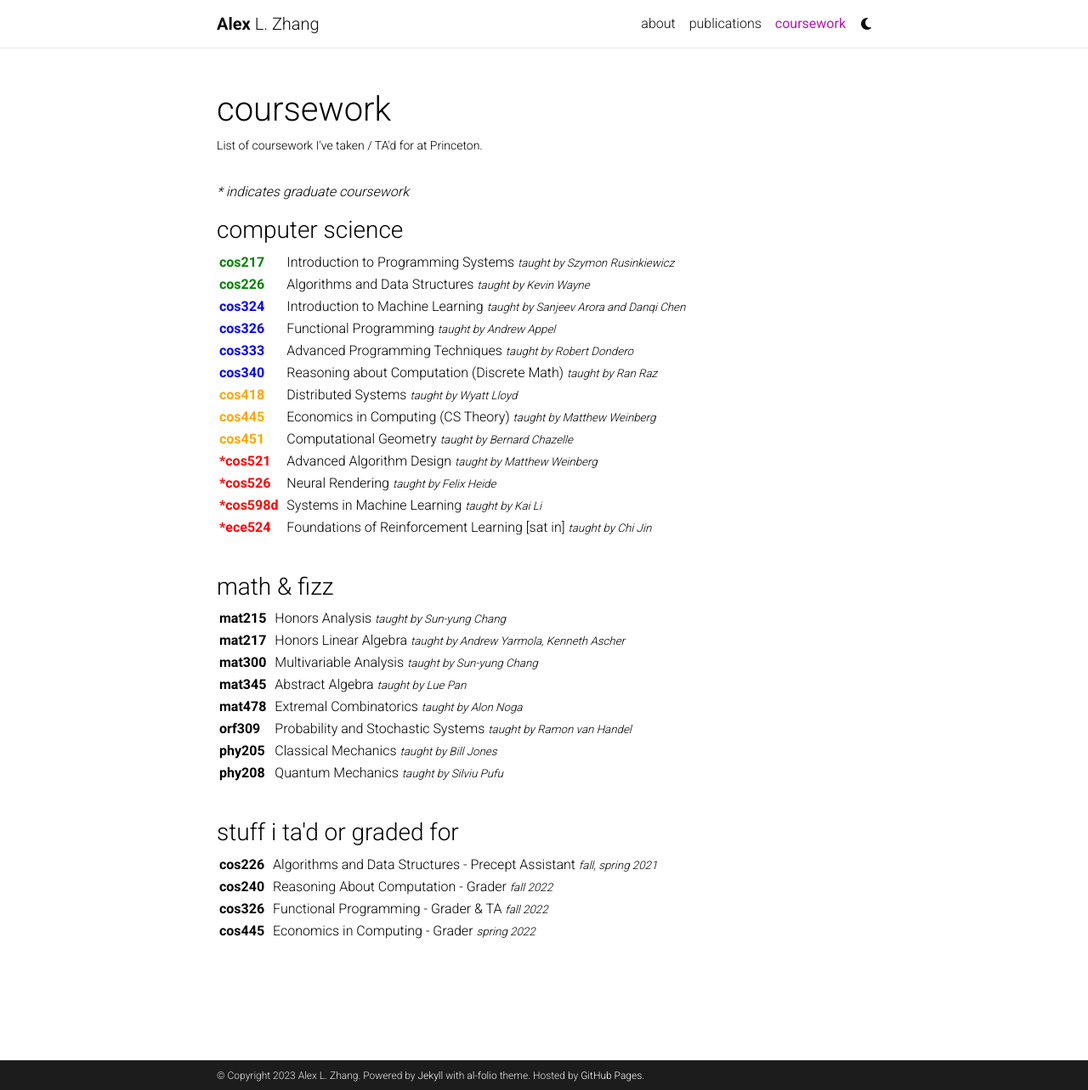
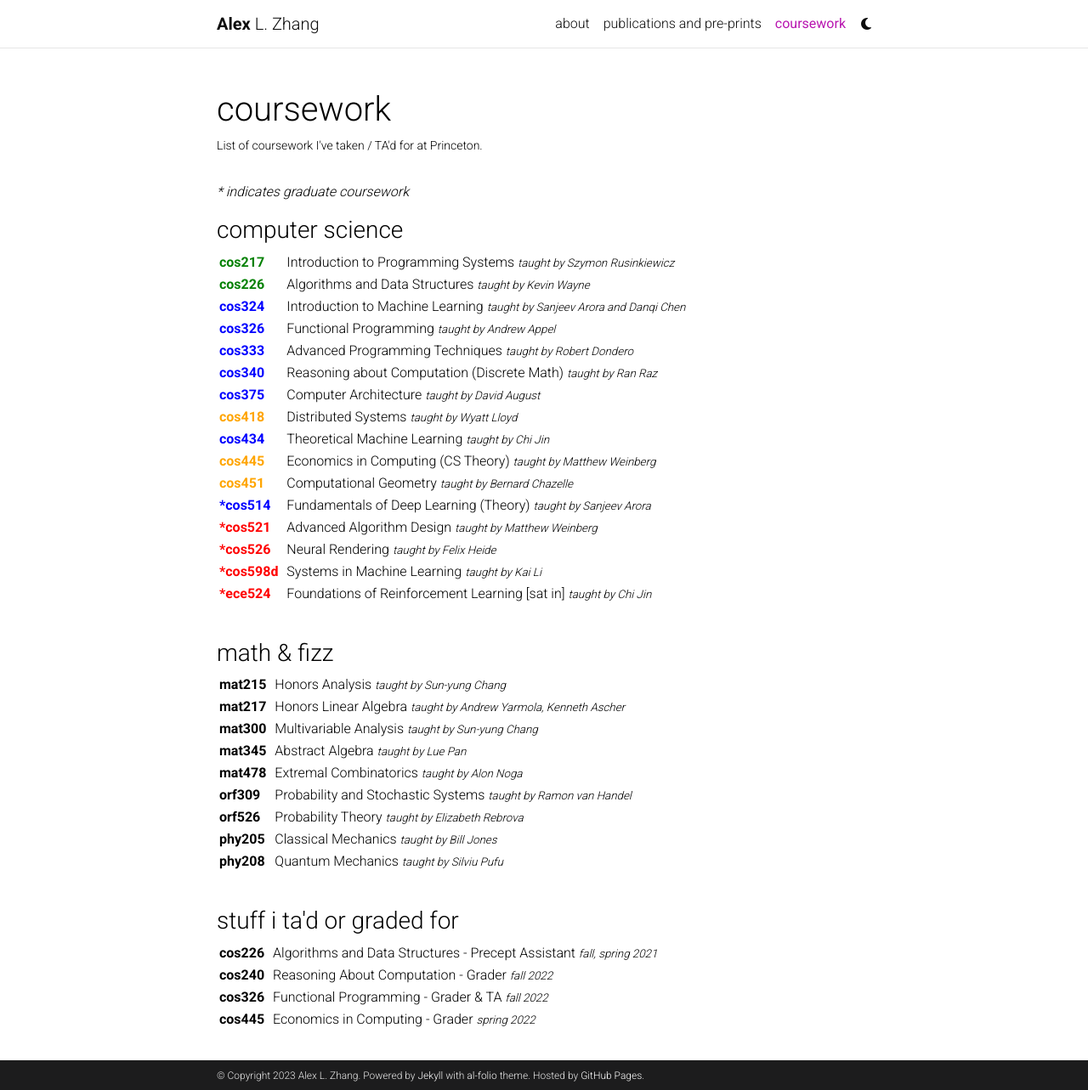
Before and after one commit to alexzhang13/alexzhang13.github.io-old, a Jekyll site: the page built from _pages/teaching.md, in a window 1280 px wide and 1283 px high. Shown: the whole window at 85% size. Built offline with Jekyll 4.4.1, drawn with Linux system fonts in a browser that asks for light colours; comment, search, counter and statistics services are not loaded; a style sheet for code colours, icons or effects is not loaded.

Commit message:
update for grad school

```diff
--- a/_bibliography/papers.bib
+++ b/_bibliography/papers.bib
@@ -1,5 +1,11 @@
 ---
 ---
+
+@article{zhang2023lgwm,
+  title={Language-guided World Models: Towards Human-Compatible Artificial Minds.},
+  author={Alex Zhang* and Khanh Nguyen* and Jens Tuyls* and Albert Lin and Karthik Narasimhan.},
+  year={2023},
+}
 
 @article{agarwal2023building,
   title={Building Scalable Video Understanding Benchmarks through Sports},
--- a/_pages/publications.md
+++ b/_pages/publications.md
@@ -1,8 +1,8 @@
 ---
 layout: page
 permalink: /publications/
-title: publications
-description: publications by categories in reversed chronological order. generated by jekyll-scholar.
+title: publications and pre-prints
+description: publications by categories in reversed chronological order.
 nav: true
 nav_order: 1
 ---
--- a/_pages/teaching.md
+++ b/_pages/teaching.md
@@ -82,10 +82,32 @@ nav_order: 5
         <br>
     </td>
     <td>
+        <span style="font-weight: bold; color:blue">cos375&nbsp;&nbsp;</span>
+    </td>
+    <td>
+        Computer Architecture <span style="font-size: 10pt; font-style: italic;">taught by David August</span>
+    </td>
+</tr>
+<tr>
+    <td>
+        <br>
+    </td>
+    <td>
         <span style="font-weight: bold; color:orange">cos418&nbsp;&nbsp;</span>
     </td>
     <td>
         Distributed Systems <span style="font-size: 10pt; font-style: italic;">taught by Wyatt Lloyd</span>
+    </td>
+</tr>
+<tr>
+    <td>
+        <br>
+    </td>
+    <td>
+        <span style="font-weight: bold; color:blue">cos434&nbsp;&nbsp;</span>
+    </td>
+    <td>
+        Theoretical Machine Learning <span style="font-size: 10pt; font-style: italic;">taught by Chi Jin</span>
     </td>
 </tr>
 <tr>
@@ -108,6 +130,17 @@ nav_order: 5
     </td>
     <td>
         Computational Geometry <span style="font-size: 10pt; font-style: italic;">taught by Bernard Chazelle</span>
+    </td>
+</tr>
+<tr>
+    <td>
+        <br>
+    </td>
+    <td>
+        <span style="font-weight: bold; color:blue">*cos514&nbsp;&nbsp;</span>
+    </td>
+    <td>
+        Fundamentals of Deep Learning (Theory) <span style="font-size: 10pt; font-style: italic;">taught by Sanjeev Arora</span>
     </td>
 </tr>
 <tr>
@@ -232,6 +265,17 @@ nav_order: 5
         <br>
     </td>
     <td>
+        <span style="font-weight: bold; ">orf526&nbsp;&nbsp;</span>
+    </td>
+    <td>
+        Probability Theory <span style="font-size: 10pt; font-style: italic;">taught by Elizabeth Rebrova</span>
+    </td>
+</tr>
+<tr>
+    <td>
+        <br>
+    </td>
+    <td>
         <span style="font-weight: bold; ">phy205&nbsp;&nbsp;</span>
     </td>
     <td>
```
Also changed, not shown: _pages/about.md (+1 -1 lines).
